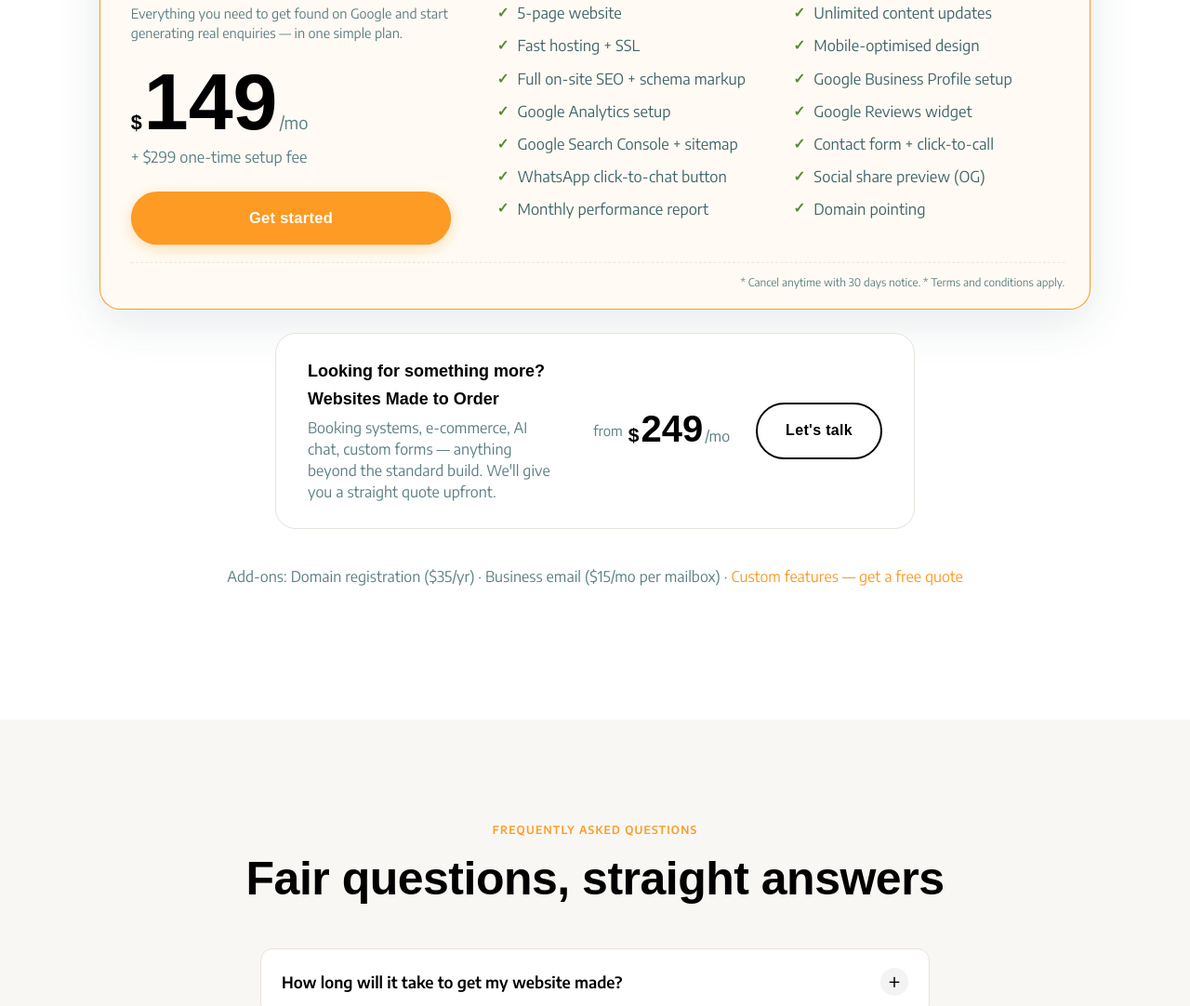
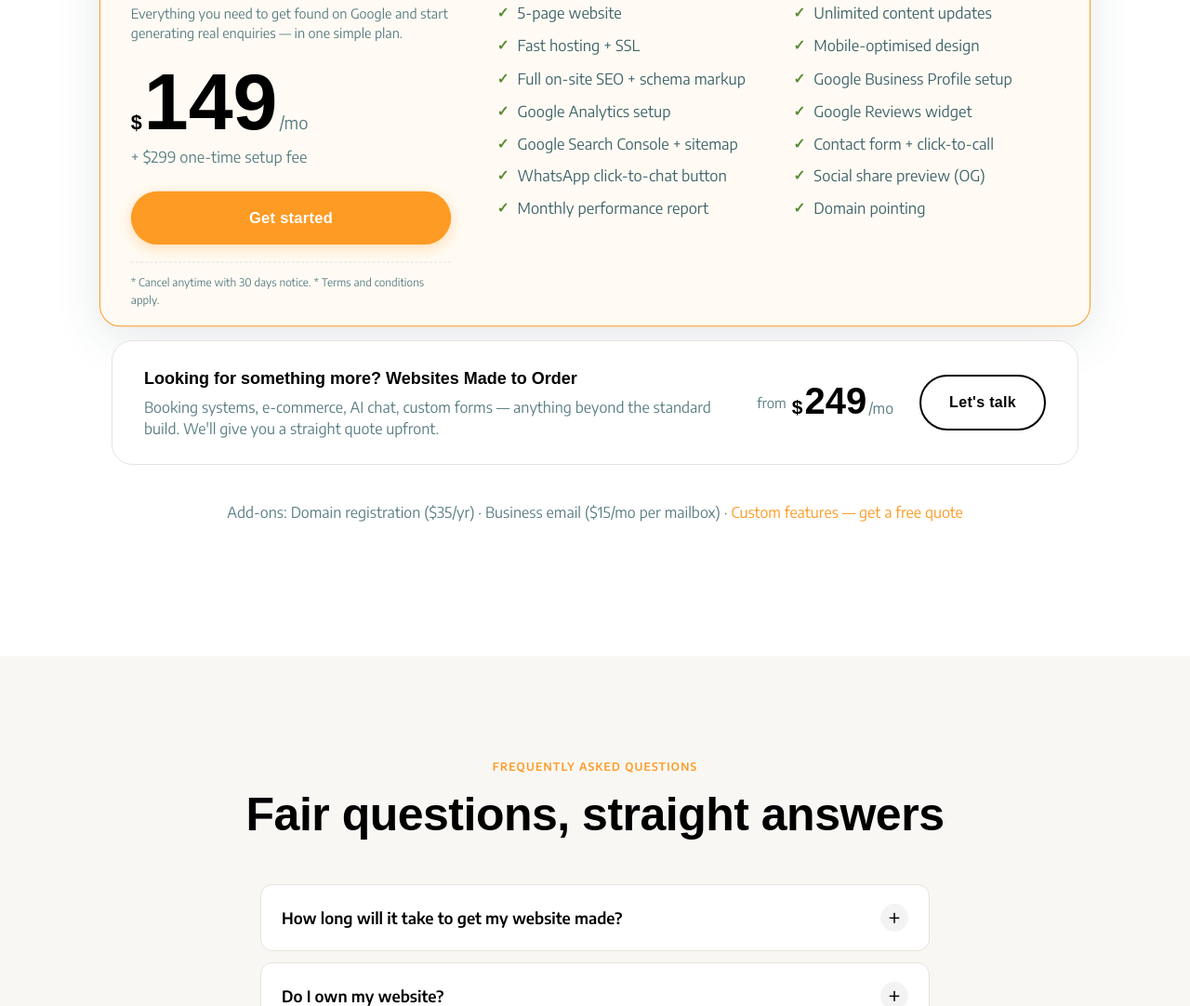
Before and after one commit to Pixelinteract/Freerangewebsites, a plain HTML site: page index.html in a window 1280 px wide. Shown: the part 5077-6159 px from the top of the page at 93% size. Drawn offline with Linux system fonts and the light colour scheme; a web font is replaced by a local one.

Commit message:
Update index.html

```diff
--- a/index.html
+++ b/index.html
@@ -614,7 +614,7 @@
               </div>
               <div class="price-note" style="font-size: 16px">+ $299 one-time setup fee</div>
               <a href="get-started.html?plan=standard" class="btn btn-primary btn-full">Get started</a>
-              <div class="price-excl" style="margin-top: 18px; width: 980px; text-align: right">* Cancel anytime with 30 days notice. * Terms and conditions apply.</div>
+              <div class="price-excl" style="margin-top: 18px">* Cancel anytime with 30 days notice. * Terms and conditions apply.</div>
             </div>
             <div class="c-right">
               <div class="price-inc" style="margin: 7px 0px 13px">FEATURES INCLUDED:</div>
@@ -638,7 +638,7 @@
           </div>
 
           <!-- MADE TO ORDER (strip) -->
-          <div class="mto-strip rv" style="gap: 40px; margin: 30px 232px 0px">
+          <div class="mto-strip rv">
             <div>
               <div class="price-tier" style="font-size: 18px; margin-bottom: 4px; font-weight: 600">Looking for something more? Websites Made to Order</div>
               <div class="price-tag" style="margin-bottom: 0; font-size: 16px">Booking systems, e-commerce, AI chat, custom forms — anything beyond the standard build. We'll give you a straight quote upfront.</div>
```
